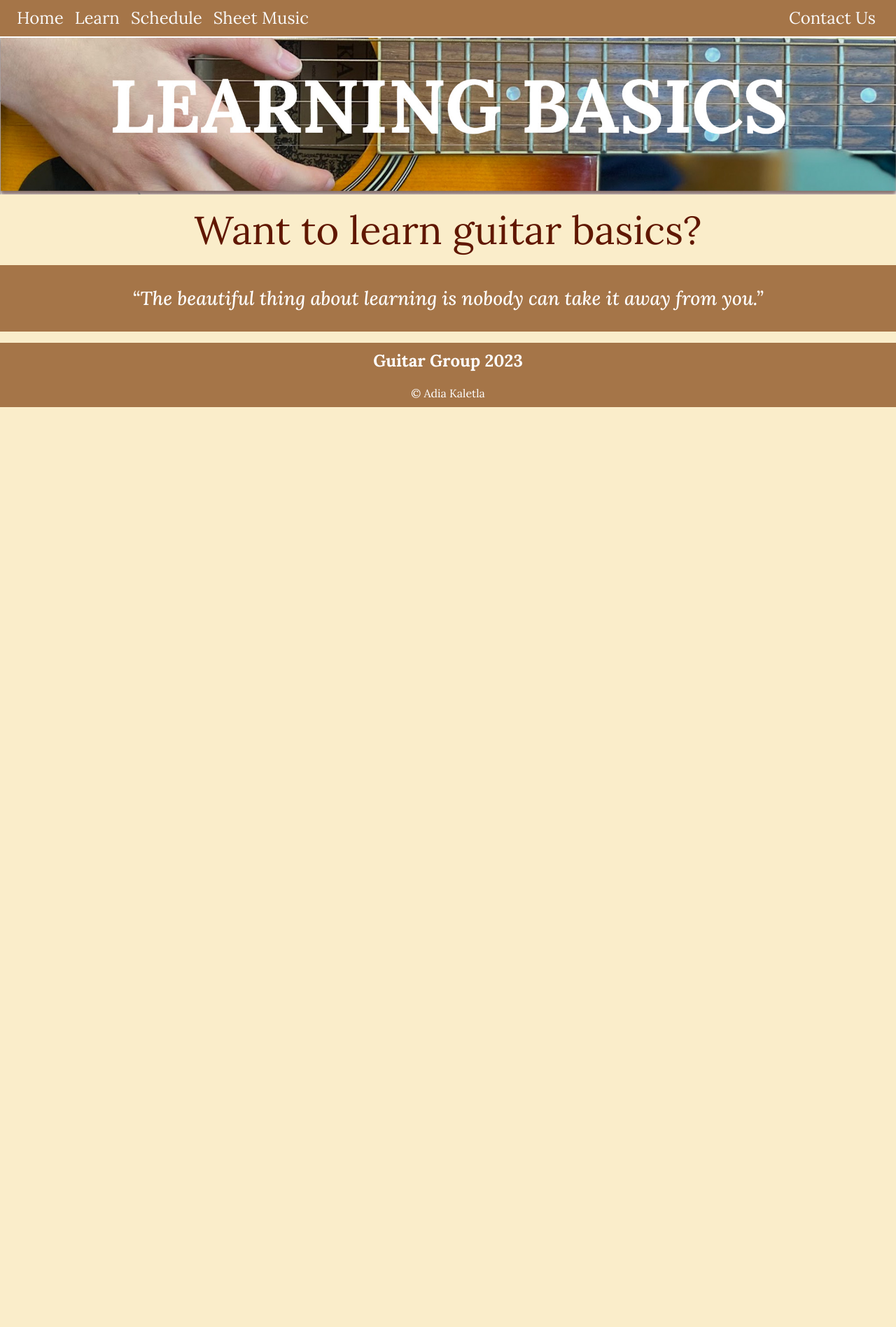
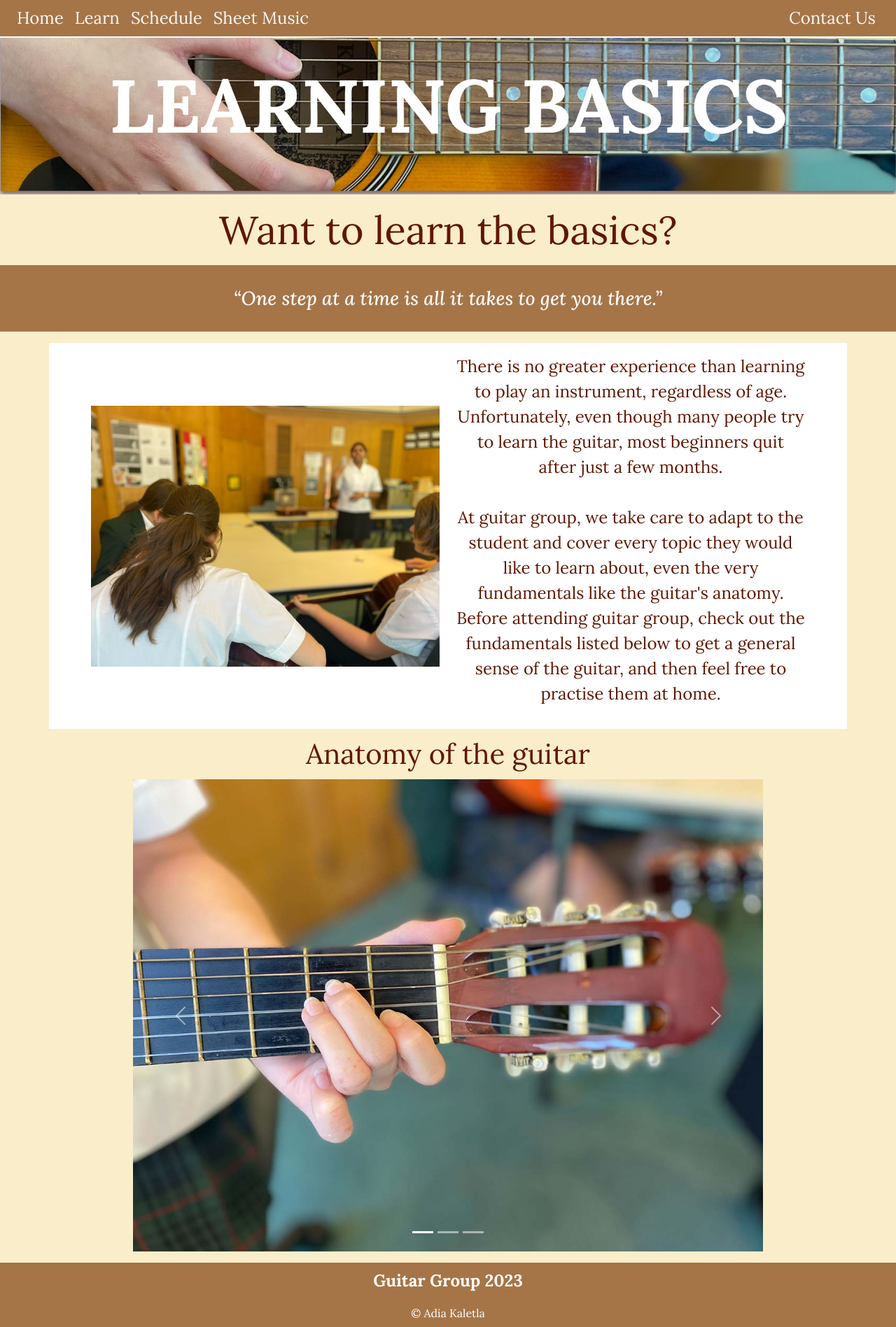
Before and after one commit to adiakaletla/guitargroup, a Flask app: page /learn in a window 1280 px wide. Shown: the whole page at 70% size. Before the commit the page ends 582 px from the top, so only its background shows below. Run offline with Flask 3, Linux system fonts and the light colour scheme.

Commit message:
Learn page started with styling and content added, carousel added

```diff
--- a/static/styles.css
+++ b/static/styles.css
@@ -54,6 +54,15 @@ h2{
     font-weight: 500;
     margin-bottom: 0.8em;
 }
+
+h3{
+    font-size: 2.5em;
+    color:var(--blood-red);
+    text-align: center;
+    font-weight: 500;
+    margin: 0.3em;
+}
+
 /* --------- */
 
 
@@ -66,13 +75,12 @@ h2{
 
 .container-lg{
     background-color:rgb(255,255,255);
-    margin-bottom: 1em;
+    overflow: auto;
 }
 
 .container-lg2{
     background-color:rgb(255,255,255);
     overflow: auto;
-    margin-bottom: 1em;
 }
 
 .quote_container{
@@ -124,10 +132,24 @@ h2{
 
 /* --------- */
 
+/* ---- carousel ----*/
+
+.carousel-container{
+    max-width: 900px;
+    display:block;
+}
+
+.center{
+    display:block;
+    margin-left: auto;
+    margin-right: auto;
+}
+
+/* --------- */
+
 .form-container{
     background-color:var(--dutch-white);
     padding: 1em 2em;
-
 }
 
 .contact{
@@ -140,6 +162,7 @@ h2{
     text-align: center;
     padding: 0.5em 0 0.5em 0;
     color:white;
+    margin-top: 1em;
 }
 
 .footer-content p:first-child{
--- a/templates/learn.html
+++ b/templates/learn.html
@@ -11,10 +11,63 @@ static/images/learnbanner.jpg
 
 {% block content%}
 
-<h1> Want to learn guitar basics? </h1>
+<h1> Want to learn the basics? </h1>
 
 <div class=quote_container>
-<p class="quote"> “The beautiful thing about learning is nobody can take it away from you.” </p>
+<p class="quote"> “One step at a time is all it takes to get you there.” </p>
+</div>
+
+<div class="container-lg">
+    <div class="row align-items-center px-5 py-3">
+        <div class="col-lg-6">
+            <img class="img-fluid part-img" src="static/images/focus-overshoulder.jpg">
+        </div>
+        <div class="col-lg-6">
+            <p class="body-text"> There is no greater experience than learning to play an instrument, regardless of age. Unfortunately, even though many people try to learn the guitar, most beginners quit after just a few months. <br> <br> At guitar group, we take care to adapt to the student and cover every topic they would like to learn about, even the very fundamentals like the guitar's anatomy. Before attending guitar group, check out the fundamentals listed below to get a general sense of the guitar, and then feel free to practise them at home. </p>
+        </div>
+    </div>
+</div>
+
+
+
+<h3> Anatomy of the guitar </h3>
+
+<!-- Carousel -->
+<div class="carousel-container center">
+
+<div id="demo" class="carousel slide" data-bs-ride="carousel">
+
+  <!-- Indicators/dots -->
+  <div class="carousel-indicators">
+    <button type="button" data-bs-target="#demo" data-bs-slide-to="0" class="active"></button>
+    <button type="button" data-bs-target="#demo" data-bs-slide-to="1"></button>
+    <button type="button" data-bs-target="#demo" data-bs-slide-to="2"></button>
+  </div>
+
+  <!-- The slideshow/carousel -->
+
+
+  <div class="carousel-inner">
+    <div class="carousel-item active">
+      <img src="static/images/olive_fret.jpg" alt="Fret" class="d-block w-100">
+    </div>
+    <div class="carousel-item">
+      <img src="static/images/backpov.jpg" alt="Body" class="d-block w-100">
+    </div>
+    <div class="carousel-item">
+      <img src="static/images/penny.jpg" alt="Strings" class="d-block w-100">
+    </div>
+  </div>
+
+  <!-- Left and right controls/icons -->
+  <button class="carousel-control-prev" type="button" data-bs-target="#demo" data-bs-slide="prev">
+    <span class="carousel-control-prev-icon"></span>
+  </button>
+  <button class="carousel-control-next" type="button" data-bs-target="#demo" data-bs-slide="next">
+    <span class="carousel-control-next-icon"></span>
+  </button>
+</div>
+
 </div>
 
 {% endblock %}
```
Also changed, not shown: static/images/backpov.jpg (added), static/images/penny.jpg (added).
